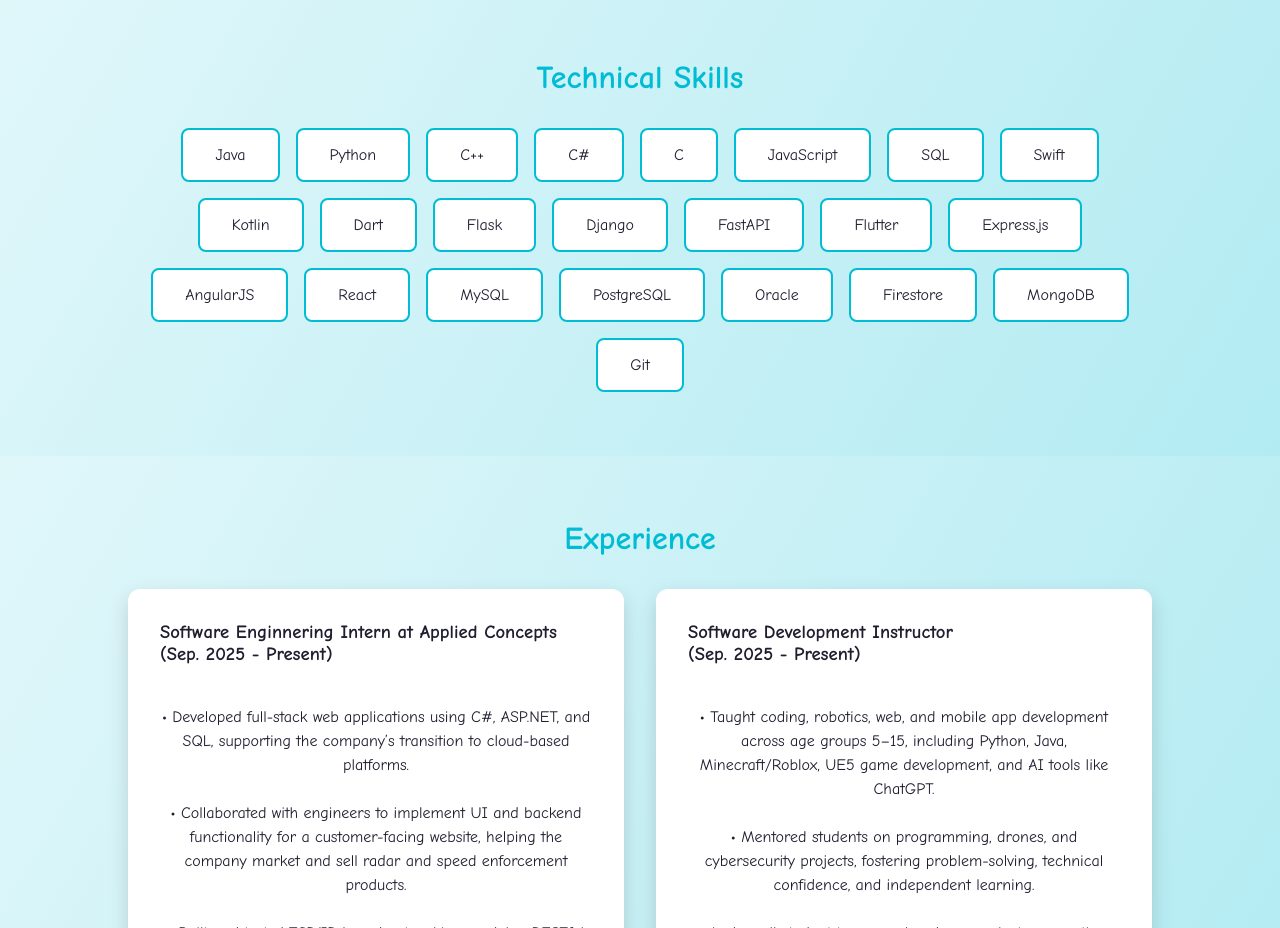
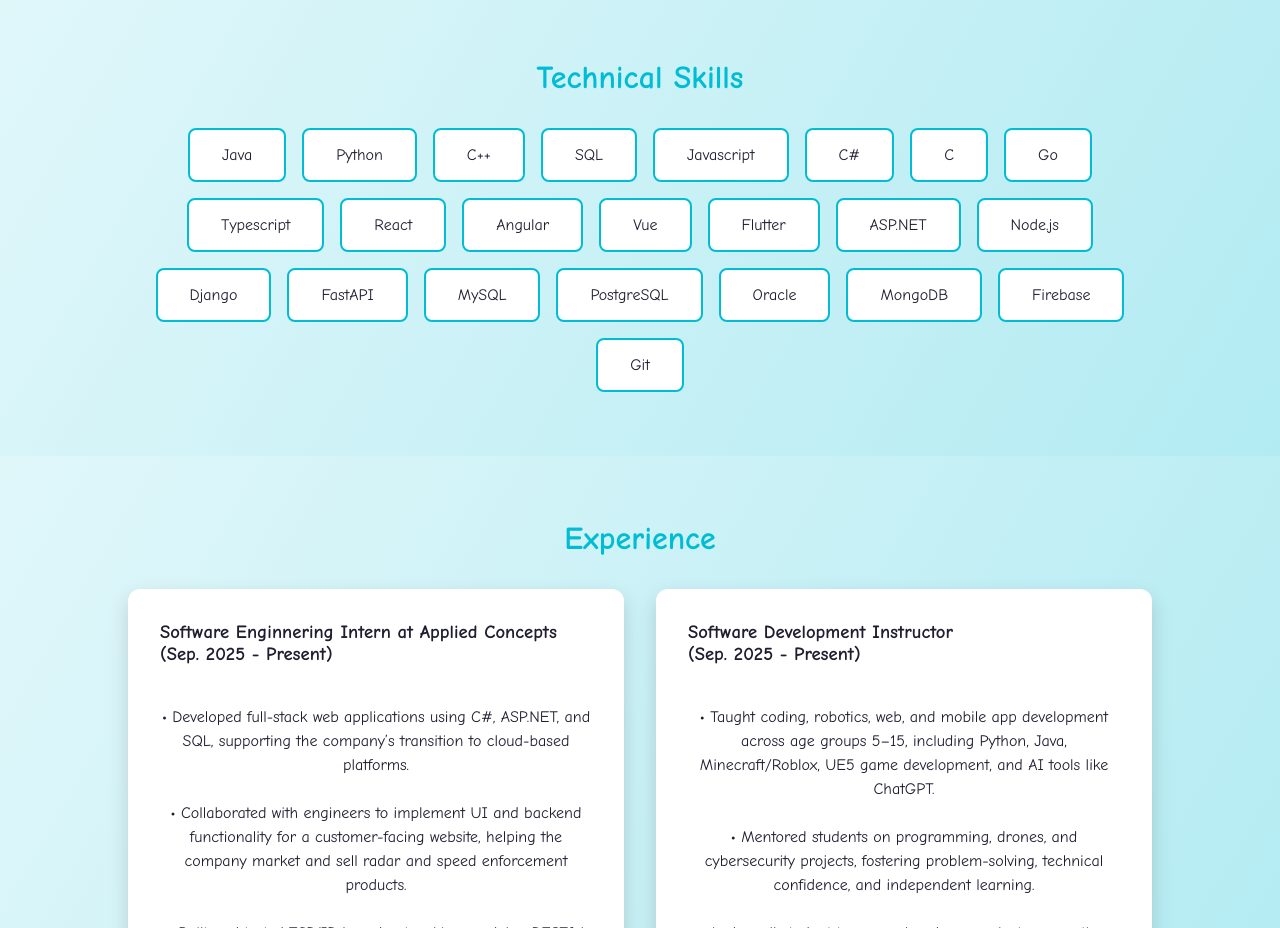
Before and after one commit to ceenguyen05/Personal-Website-Portfolio, a plain HTML site: page index.html in a window 1280 px wide. Shown: the part 1140-2068 px from the top of the page. Drawn offline with Linux system fonts and the light colour scheme.

Commit message:
updated tech skills

```diff
--- a/index.html
+++ b/index.html
@@ -50,25 +50,25 @@
       <div class="skill-card">Java</div>
       <div class="skill-card">Python</div>
       <div class="skill-card">C++</div>
+      <div class="skill-card">SQL</div>
+      <div class="skill-card">Javascript</div>
       <div class="skill-card">C#</div>
       <div class="skill-card">C</div>
-      <div class="skill-card">JavaScript</div>
-      <div class="skill-card">SQL</div>
-      <div class="skill-card">Swift</div>
-      <div class="skill-card">Kotlin</div>
-      <div class="skill-card">Dart</div>
-      <div class="skill-card">Flask</div>
+      <div class="skill-card">Go</div>
+      <div class="skill-card">Typescript</div>
+      <div class="skill-card">React</div>
+      <div class="skill-card">Angular</div>
+      <div class="skill-card">Vue</div>
+      <div class="skill-card">Flutter</div>
+      <div class="skill-card">ASP.NET</div>
+      <div class="skill-card">Node.js</div>
       <div class="skill-card">Django</div>
       <div class="skill-card">FastAPI</div>
-      <div class="skill-card">Flutter</div>
-      <div class="skill-card">Express.js</div>
-      <div class="skill-card">AngularJS</div>
-      <div class="skill-card">React</div>
       <div class="skill-card">MySQL</div>
       <div class="skill-card">PostgreSQL</div>
       <div class="skill-card">Oracle</div>
-      <div class="skill-card">Firestore</div>
       <div class="skill-card">MongoDB</div>
+      <div class="skill-card">Firebase</div>
       <div class="skill-card">Git</div>
     </div>
   </section>
```
Lines whose indentation alone changed are shown as unchanged.
